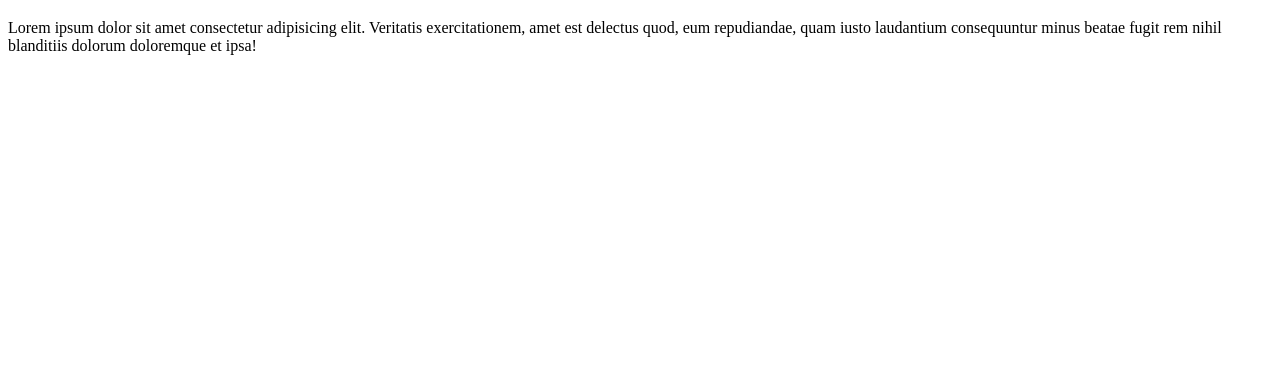
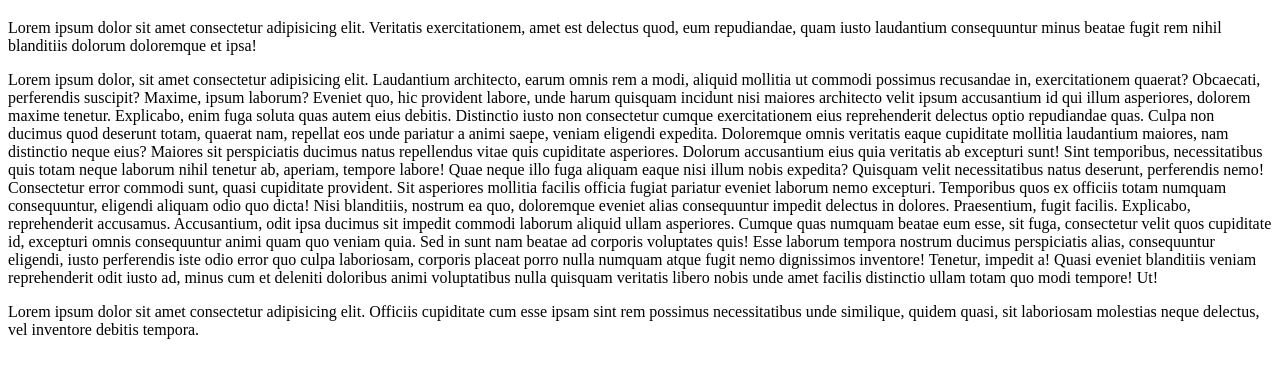
Before and after one commit to Hrushi1227/Practise, a plain HTML site: page index.html in a window 1280 px wide. Shown: the part 61-438 px from the top of the page. Drawn offline with Linux system fonts and the light colour scheme.

Commit message:
New Code for push via Visual

```diff
--- a/index.html
+++ b/index.html
@@ -13,6 +13,21 @@
         <p>
             Lorem ipsum dolor sit amet consectetur adipisicing elit. Veritatis exercitationem, amet est delectus quod, eum repudiandae, quam iusto laudantium consequuntur minus beatae fugit rem nihil blanditiis dolorum doloremque et ipsa!
         </p>
+        <p>
+            Lorem ipsum dolor, sit amet consectetur adipisicing elit. Laudantium architecto, earum omnis rem a modi, aliquid mollitia ut commodi possimus recusandae in, exercitationem quaerat? Obcaecati, perferendis suscipit? Maxime, ipsum laborum? Eveniet quo, hic
+            provident labore, unde harum quisquam incidunt nisi maiores architecto velit ipsum accusantium id qui illum asperiores, dolorem maxime tenetur. Explicabo, enim fuga soluta quas autem eius debitis. Distinctio iusto non consectetur cumque exercitationem
+            eius reprehenderit delectus optio repudiandae quas. Culpa non ducimus quod deserunt totam, quaerat nam, repellat eos unde pariatur a animi saepe, veniam eligendi expedita. Doloremque omnis veritatis eaque cupiditate mollitia laudantium maiores,
+            nam distinctio neque eius? Maiores sit perspiciatis ducimus natus repellendus vitae quis cupiditate asperiores. Dolorum accusantium eius quia veritatis ab excepturi sunt! Sint temporibus, necessitatibus quis totam neque laborum nihil tenetur
+            ab, aperiam, tempore labore! Quae neque illo fuga aliquam eaque nisi illum nobis expedita? Quisquam velit necessitatibus natus deserunt, perferendis nemo! Consectetur error commodi sunt, quasi cupiditate provident. Sit asperiores mollitia
+            facilis officia fugiat pariatur eveniet laborum nemo excepturi. Temporibus quos ex officiis totam numquam consequuntur, eligendi aliquam odio quo dicta! Nisi blanditiis, nostrum ea quo, doloremque eveniet alias consequuntur impedit delectus
+            in dolores. Praesentium, fugit facilis. Explicabo, reprehenderit accusamus. Accusantium, odit ipsa ducimus sit impedit commodi laborum aliquid ullam asperiores. Cumque quas numquam beatae eum esse, sit fuga, consectetur velit quos cupiditate
+            id, excepturi omnis consequuntur animi quam quo veniam quia. Sed in sunt nam beatae ad corporis voluptates quis! Esse laborum tempora nostrum ducimus perspiciatis alias, consequuntur eligendi, iusto perferendis iste odio error quo culpa laboriosam,
+            corporis placeat porro nulla numquam atque fugit nemo dignissimos inventore! Tenetur, impedit a! Quasi eveniet blanditiis veniam reprehenderit odit iusto ad, minus cum et deleniti doloribus animi voluptatibus nulla quisquam veritatis libero
+            nobis unde amet facilis distinctio ullam totam quo modi tempore! Ut!
+        </p>
+        <p>
+            Lorem ipsum dolor sit amet consectetur adipisicing elit. Officiis cupiditate cum esse ipsam sint rem possimus necessitatibus unde similique, quidem quasi, sit laboriosam molestias neque delectus, vel inventore debitis tempora.
+        </p>
     </div>
 
 </body>
```
